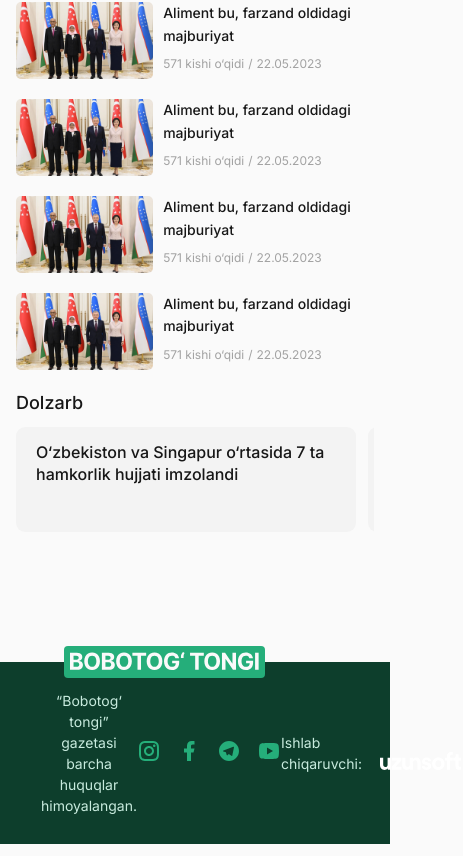
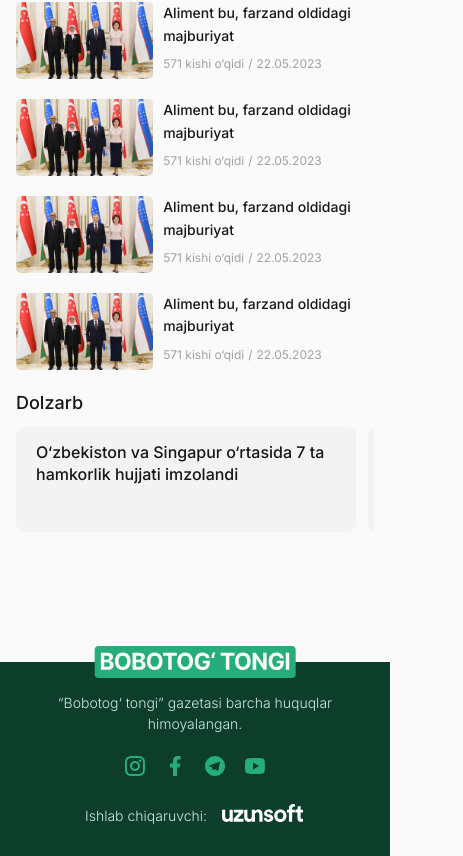
Before and after one commit to Sadullo1992/newspaper, a Next.js app: page / in a window 390 px wide. Shown: the part 928-1784 px from the top of the page, 463 px wide, since content can reach past the window. Built offline with nearby package versions, Linux system fonts and the light colour scheme.

Commit message:
feat: add footer responsive

```diff
--- a/styles/base/_fonts.scss
+++ b/styles/base/_fonts.scss
@@ -1 +1 @@
-@import url('https://fonts.googleapis.com/css2?family=Inter:wght@400;500;600&display=swap');
+@import url('https://fonts.googleapis.com/css2?family=Inter:wght@300;400;500;600&display=swap');
--- a/styles/layout/_footer.scss
+++ b/styles/layout/_footer.scss
@@ -7,6 +7,15 @@
     justify-content: space-between;
     align-items: center;
     position: relative;
+    @include tablet {
+        padding-left: 0;
+    }
+    @include mobile {
+        padding: 30px 0;
+        flex-direction: column;
+        justify-content: center;
+        gap: 20px;
+    }
   }
   &__logo__wrapper {
     padding: 6px;
@@ -17,6 +26,13 @@
     left: 48px;
     top: 0;
     transform: translateY(-50%);
+    @include tablet {
+        left: 25px;
+    }
+    @include mobile {
+        left: 50%;
+        transform: translate(-50%, -50%);
+    }
   }
   &__logo {
     height: 18px;
@@ -28,6 +44,9 @@
     color: $green-lighter;
     text-align: center;
     max-width: 245px;
+    @include mobile {
+        max-width: 300px;
+    }
   }
   &__social {
     @include flexcenter;
@@ -49,9 +68,16 @@
     display: flex;
     align-items: flex-end;
     gap: 16px;
+    @include mobile {
+        gap: 12px;
+    }
     .footer__text {
       max-width: 80px;
       text-align: left;
+      font-weight: 300;
+      @include mobile {
+        max-width: unset;
+    }
     }
   }
 }
```
